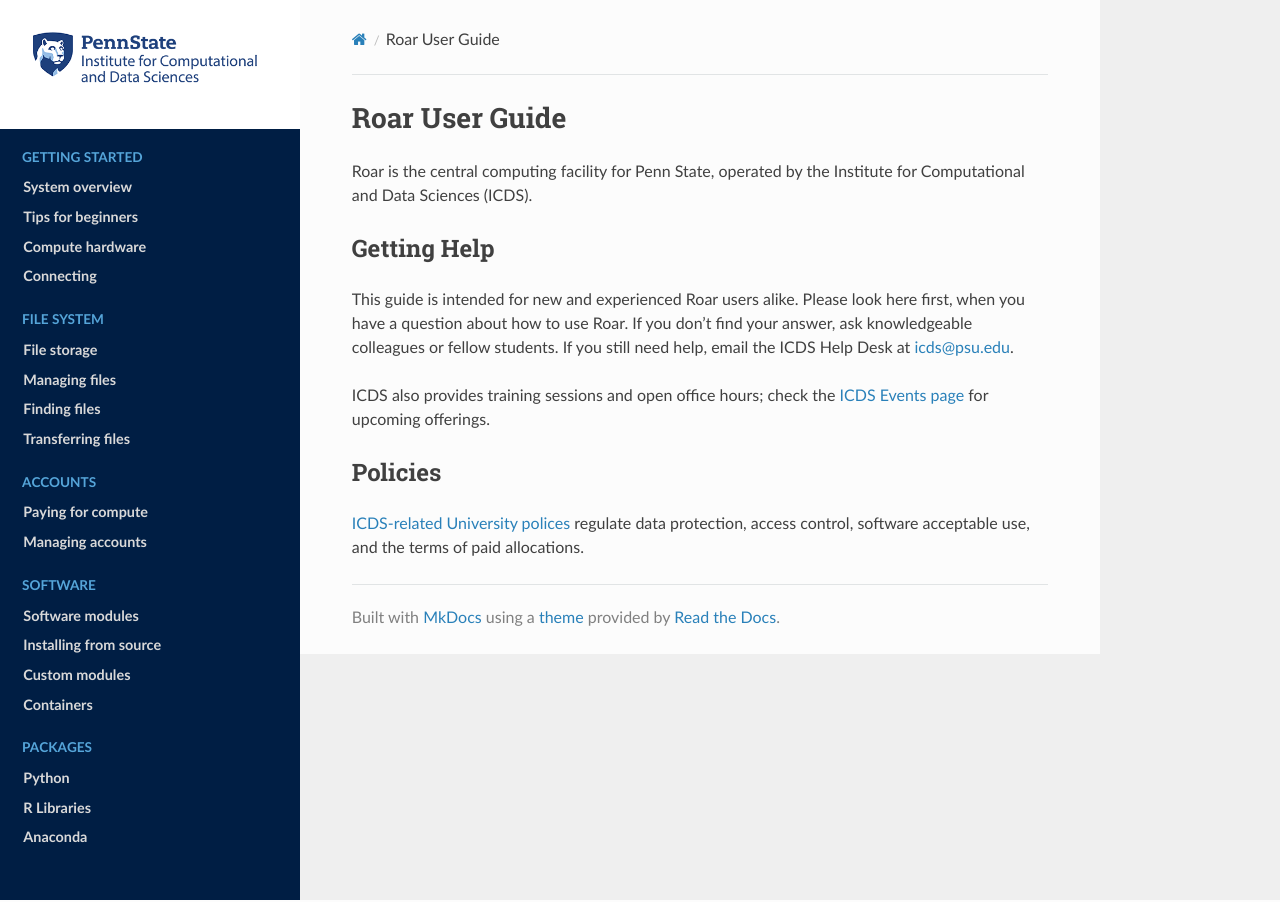
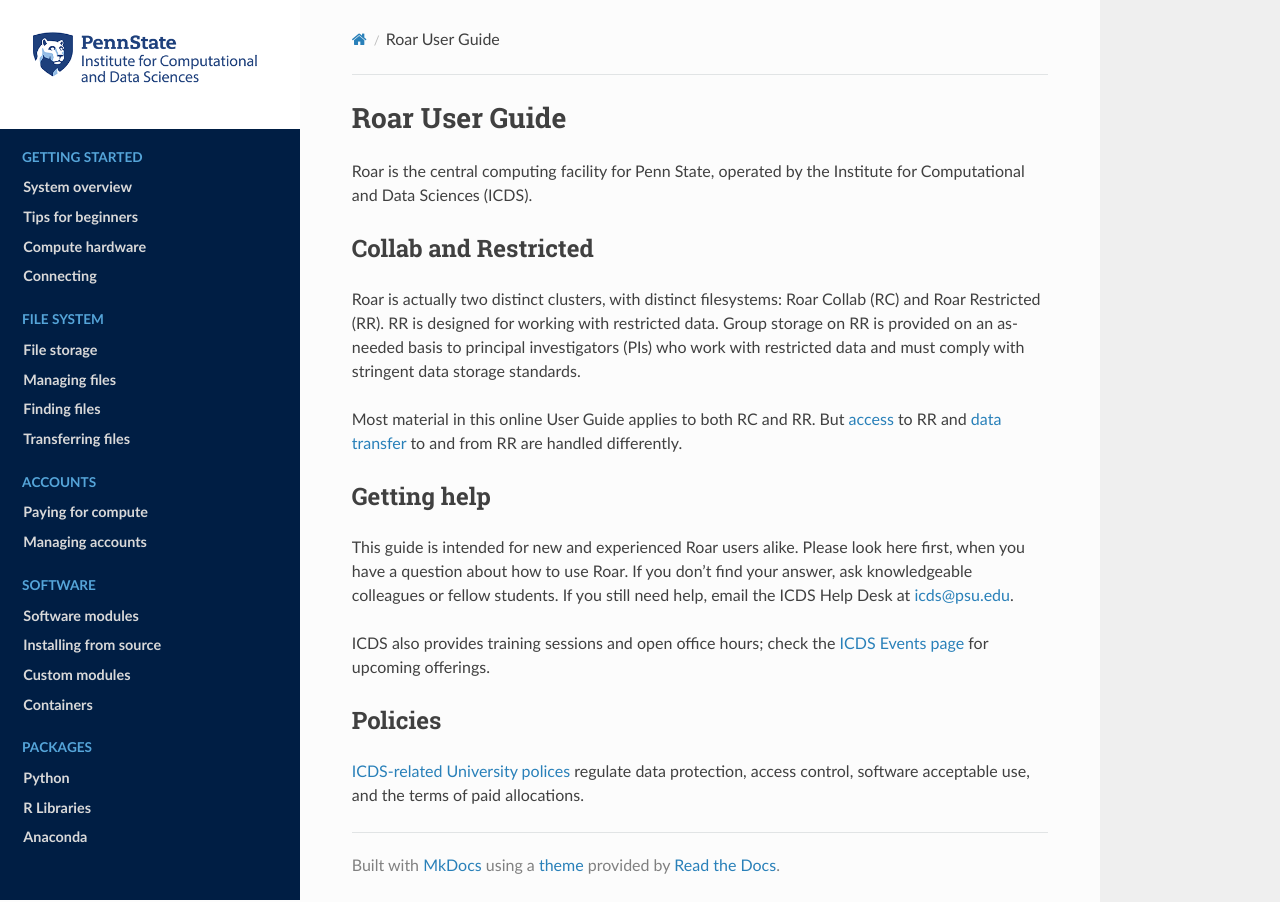
Before and after one commit to stmilne/icds_docs_v2, an MkDocs documentation site: the page built from docs/index.md, in a window 1280 px wide. Built offline with MkDocs 1.6.1, drawn with Linux system fonts in a browser that asks for light colours.

Commit message:
RR / RC dichotomy in home

```diff
--- a/docs/index.md
+++ b/docs/index.md
@@ -3,7 +3,21 @@
 Roar is the central computing facility for Penn State,
 operated by the Institute for Computational and Data Sciences (ICDS).
 
-## Getting Help
+## Collab and Restricted
+
+Roar is actually two distinct clusters, with distinct filesystems:
+Roar Collab (RC) and Roar Restricted (RR).
+RR is designed for working with restricted data.
+Group storage on RR is provided on an as-needed basis
+to principal investigators (PIs) who work with restricted data
+and must comply with stringent data storage standards.
+
+Most material in this online User Guide applies to both RC and RR.
+But [access](restricted/rr-getting-started.md) to RR
+and [data transfer](restricted/rr-handling-data.md) to and from RR
+are handled differently.
+
+## Getting help
 
 This guide is intended for new and experienced Roar users alike.
 Please look here first, when you have a question about how to use Roar.
```
Also changed, not shown: docs/restricted/rr-getting-started.md (+1 -11 lines), docs/restricted/rr-handling-data.md (+1 -1 lines).
